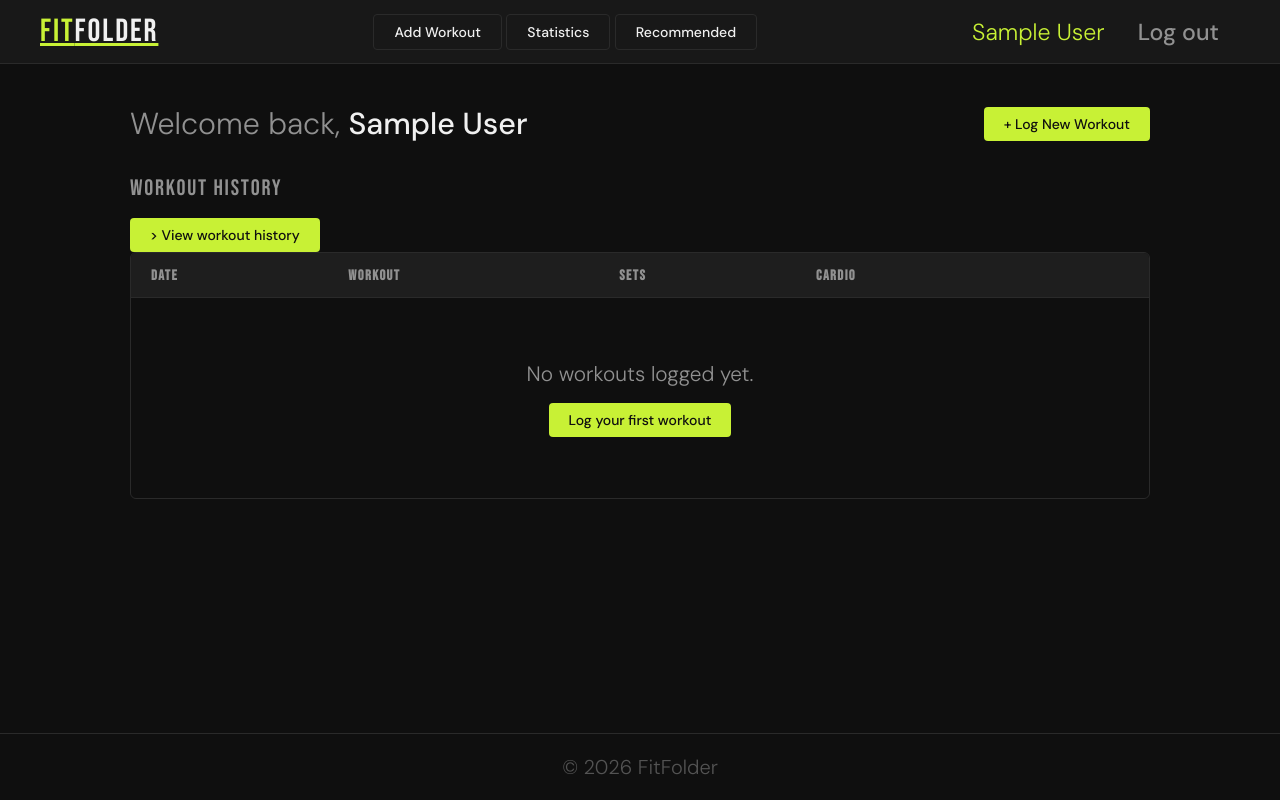
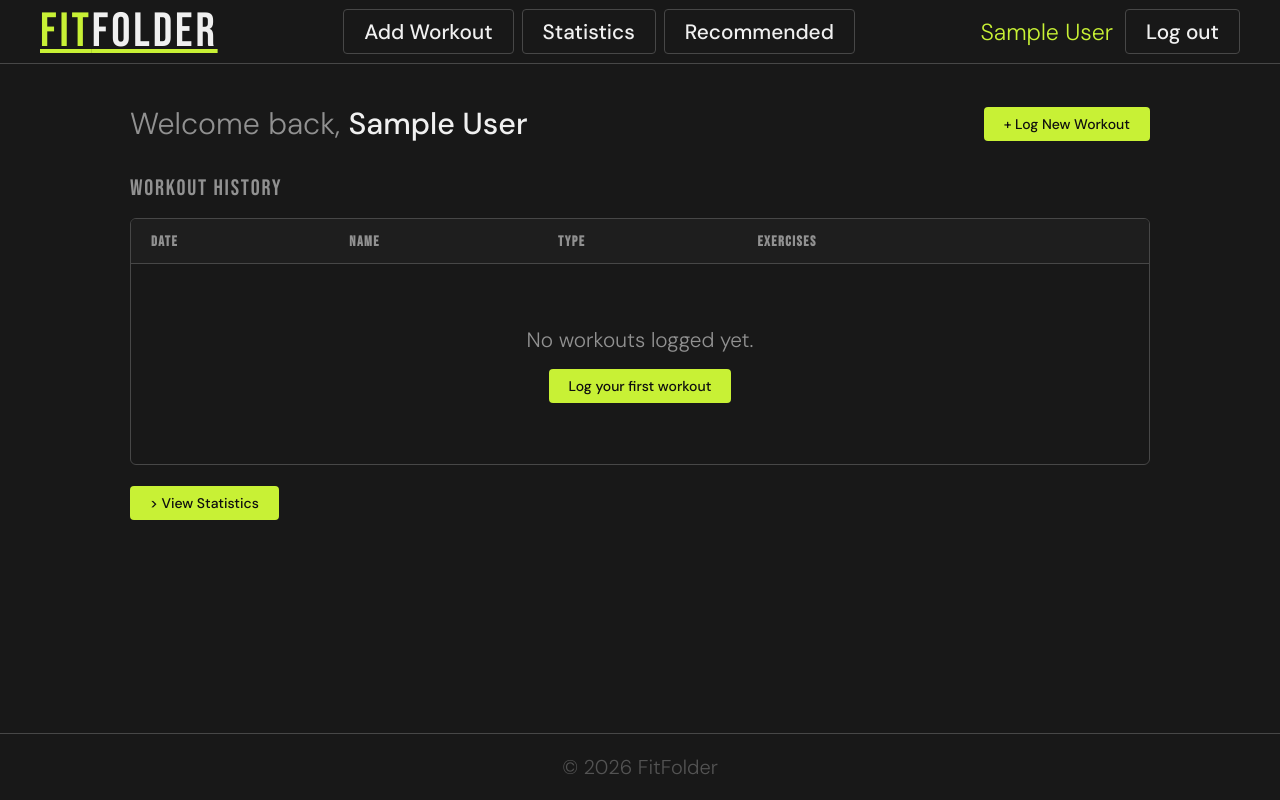
Before and after one commit to GoodGrayVie/Group-3-ACIT-2911---Agile-Development-Project, a Flask app: page /dashboard in a window 1280 px wide. Run offline with Flask 3, Linux system fonts and the light colour scheme; the visitor is signed in with stand-in values (Sample User, id 1).

Commit message:
improved the UI of the navbar and tinkered with some standard CSS variables. Possible reprecussions on other pages, but looks fine for now. Minor imporvements to the dashboard, awaiting more changes

```diff
--- a/static/styles/styles.css
+++ b/static/styles/styles.css
@@ -1,8 +1,8 @@
 /* ── Variables ── */
 :root {
-  --bg: #0f0f0f;
+  --bg: #181818;
   --surface: #181818;
-  --border: #2a2a2a;
+  --border: #474747;
   --accent: #c8f135;
   --accent-dk: #9bbf1a;
   --text: #f0f0f0;
@@ -45,7 +45,7 @@ header {
 
 .logo {
   font-family: "Bebas Neue", sans-serif;
-  font-size: 2rem;
+  font-size: 3rem;
   letter-spacing: 0.06em;
   color: var(--accent);
   user-select: none;
@@ -99,7 +99,7 @@ header {
   background: transparent;
   color: var(--muted);
   border: 1px solid transparent;
-  font-size: 1.45rem;
+  font-size: 1rem;
 }
 .btn-ghost:hover {
   color: var(--danger);
@@ -258,6 +258,22 @@ nav {
   color: var(--accent);
 }
 
+/* Header nav center and button tweaks */
+.nav-center {
+  display: flex;
+  align-items: center;
+  gap: 0.5rem;
+}
+
+.btn-nav {
+  font-size: 1.3rem;
+}
+
+/* Auth nav buttons */
+nav .btn {
+  font-size: 1.3rem;
+}
+
 /* ── Top bar inner ── */
 .top-bar-left {
   display: flex;
--- a/templates/dashboard.html
+++ b/templates/dashboard.html
@@ -3,7 +3,7 @@
   <head>
     <meta charset="UTF-8" />
     <meta name="viewport" content="width=device-width, initial-scale=1.0" />
-    <title>Fit Folderaaaaaaaaaaaaaaaaaaaaaaaaaaaaa</title>
+    <title>Fit Folder</title>
     <link
       href="https://fonts.googleapis.com/css2?family=Bebas+Neue&family=DM+Sans:wght@300;400;500&display=swap"
       rel="stylesheet"
@@ -20,24 +20,21 @@
         >Fit<span>Folder</span></a>
 
       <div class="nav-center">
-        <a
-          href="{{ url_for('workout.log_workout') }}"
+        <a href="{{ url_for('workout.log_workout') }}"
           class="btn btn-outline btn-nav"
           >Add Workout</a>
-        <a
-          href="{{ url_for('workout.view_progress') }}"
+        <a href="{{ url_for('workout.view_progress') }}"
           class="btn btn-outline btn-nav"
           >Statistics</a>
 
           <a href="#" class="btn btn-outline btn-nav">Recommended</a>
-      </div>
       </div>
 
 
       <nav>
         {% if username %}
         <span class="nav-username">{{ username }}</span>
-        <a href="{{ url_for('auth.logout') }}" class="btn btn-ghost">Log out</a>
+        <a href="{{ url_for('auth.logout') }}" class="btn btn-outline">Log out</a>
         {% else %}
         <a href="{{ url_for('auth.login') }}" class="btn btn-outline">Login</a>
         <a href="{{ url_for('auth.register') }}" class="btn btn-outline"
@@ -70,20 +67,15 @@
         </div>
       </div>
       <p class="section-title">Workout History</p>
-      <div>
-        <a href="{{ url_for('workout.view_progress') }}" class="btn btn-accent">
-          > View workout history</a
-        >
-      </div>
 
       <div class="table-wrap">
         <table>
           <thead>
             <tr>
               <th>Date</th>
-              <th>Workout</th>
-              <th>Sets</th>
-              <th>Cardio</th>
+              <th>Name</th>
+              <th>Type</th>
+              <th>Exercises</th>
               <th></th>
             </tr>
           </thead>
@@ -92,8 +84,8 @@
             <tr>
               <td>{{ w.date }}</td>
               <td>{{ w.name }}</td>
-              <td>{{ w.sets | length }}</td>
-              <td>{{ w.cardio | length }}</td>
+              <td>{% if w.sets | length > 0 %}Weights{% elif w.cardio | length > 0 %}Cardio{% endif %}</td>
+              <td>{{ (w.sets | length) + (w.cardio | length) }}</td>
               <td>
                 <a
                   href="{{ url_for('workout.view_workout', workout_id=w.id) }}"
@@ -119,6 +111,12 @@
           </tbody>
         </table>
       </div>
+      <br>
+      <div>
+        <a href="{{ url_for('workout.view_progress') }}" class="btn btn-accent">
+          > View Statistics</a
+        >
+      </div>
 
       {% else %}
 
```
